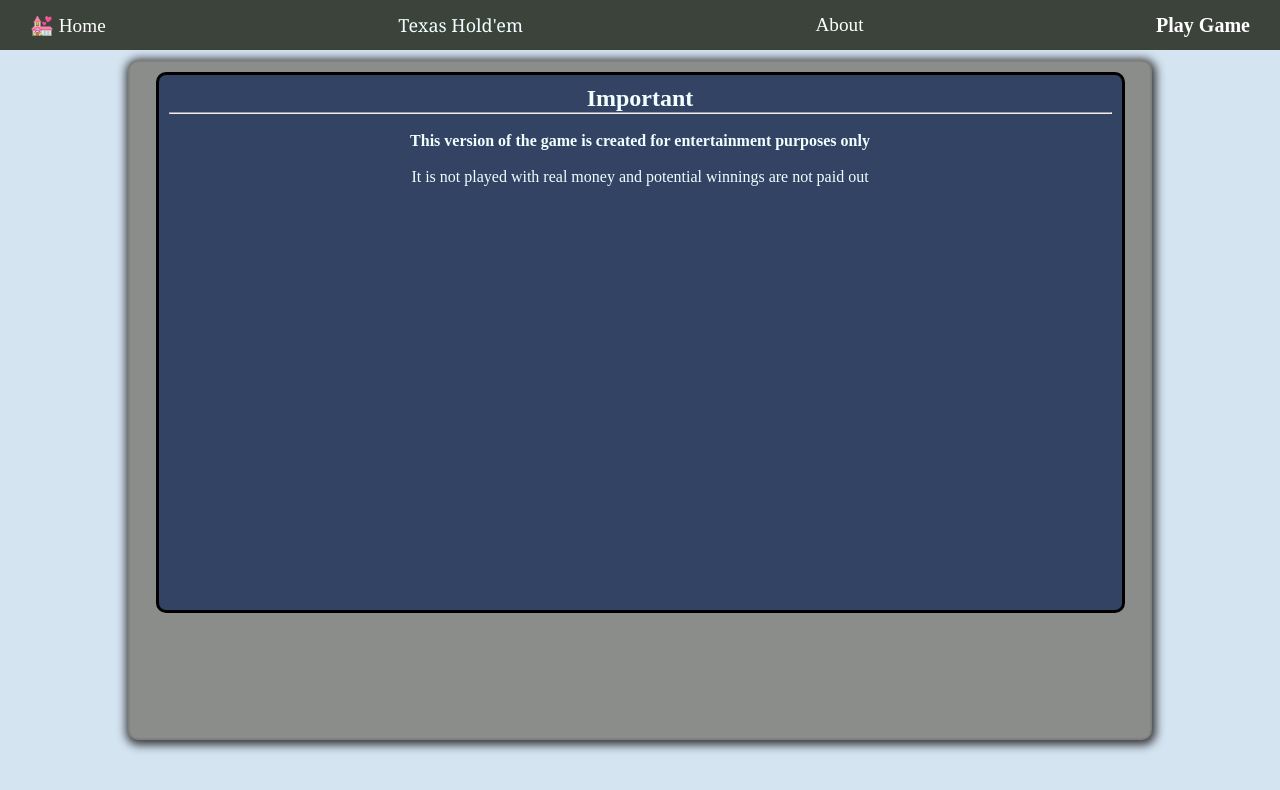
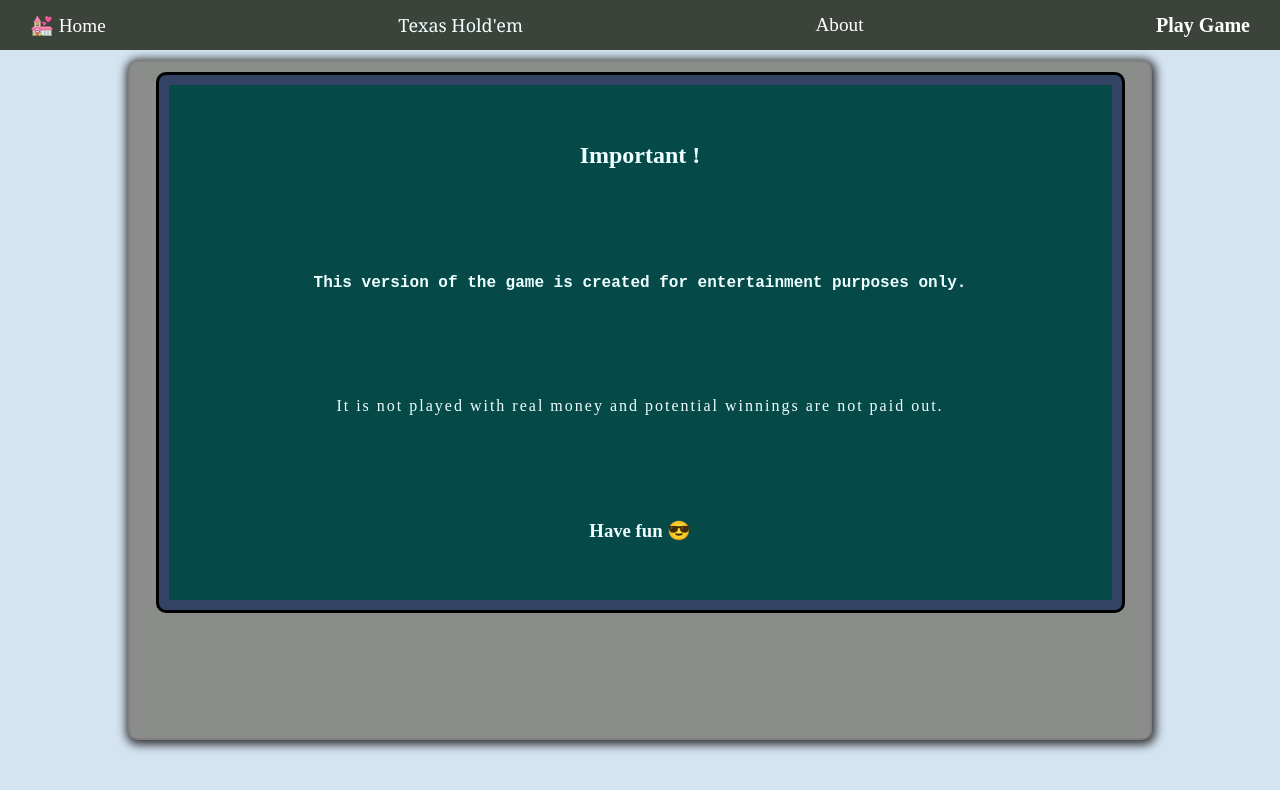
Before and after one commit to kokolotoo/semple-hold-em, a React (Vite) app: page /about in a window 1280 px wide. Shown: the top 790 px of the page. Built offline with nearby package versions, Linux system fonts and the light colour scheme.

Commit message:
last changes

```diff
--- a/src/Components/Cards/Cards.jsx
+++ b/src/Components/Cards/Cards.jsx
@@ -2,19 +2,18 @@ import React from 'react';
 import DataContext from '../../Context/DataContext';
 import { useState, useEffect, useContext } from 'react';
 import { draftedCard } from './draftedCard';
-import ReactCardFlip from 'react-card-flip';
+import FlippedCards from './FlippedCards';
 import './carts.css'
 
 
 const Cards = () => {
   const [currentCards, setCurrentCards] = useState([])
-  const { deckOfCards , isOpened} = useContext(DataContext);
+  const { isOpened } = useContext(DataContext);
 
 
   useEffect(() => {
     const rowCards = draftedCard()
     setCurrentCards(rowCards)
-    //console.log(rowCards);
   }, [])
 
   const stopCard = (current) => {
@@ -33,16 +32,17 @@ const Cards = () => {
       <div className='cards'>
         {currentCards.map((cart, i) =>
           <section key={i} className='single-cart'>
-            <img src={cart.img} alt="" /><hr />
+            <FlippedCards cart={cart} /><hr />
             <button
               className='play-buttons'
               onClick={() => stopCard(cart.symbol)}
               style={{
-                backgroundColor:isOpened? 'grey' : cart.stopped? 'red': "green",
-                color:'azure'
+                backgroundColor: isOpened ? 'grey' : cart.stopped ? 'red' : "green",
+                color: 'azure'
               }}
               disabled={isOpened}
-            ><b> {cart.stopped ? 'Kept' : "Keep"}</b></button>
+            ><b> {cart.stopped ? 'Kept' : "Keep"}</b>
+            </button>
           </section>
 
         )}
--- a/src/Components/Cards/FlippedCards.jsx
+++ b/src/Components/Cards/FlippedCards.jsx
@@ -1,7 +1,9 @@
 import React from 'react'
 import ReactCardFlip from 'react-card-flip';
+import { useState } from 'react';
+import './carts.css'
 
-const FlippedCards = (cart) => {
+const FlippedCards = ({cart}) => {
     const [flipped, setFlipped] = useState(false)
     const handleFlip = () => {
         setFlipped(true)
@@ -13,18 +15,19 @@ const FlippedCards = (cart) => {
       <ReactCardFlip
           isFlipped={flipped}
           flipDirection="horizontal"
-          flipSpeedBackToFront={1.5}
-          flipSpeedFrontToBack={1.5}
+          flipSpeedBackToFront={0.5}
+          flipSpeedFrontToBack={0.5}
       >
-          <div className='cart'>
-              This is the front of the card.
+          <section>
+              <img src="https://deckofcardsapi.com/static/img/back.png" alt="" />
+              <br />
               <button onClick={handleFlip}>Click to flip</button>
-          </div>
+          </section>
 
-          <div className='cart back'>
-              <img src={cart.img} alt="" /><hr />
-              <button onClick={() => setFlipped(prev => !prev)}>Click to flip</button>
-          </div>
+          <section>
+              <img src={cart.img} alt="" />
+             <br />
+          </section>
       </ReactCardFlip>
   )
 }
--- a/src/Components/Cards/carts.css
+++ b/src/Components/Cards/carts.css
@@ -21,6 +21,7 @@
     flex-direction: column;
     row-gap: 20px;
 }
+
 
 
 @media(max-width: 1160px) {
--- a/src/Components/Cards/draftedCard.js
+++ b/src/Components/Cards/draftedCard.js
@@ -20,7 +20,8 @@ export const generateDeck = () => {
             deck.push({
                 symbol,
                 img: `https://deckofcardsapi.com/static/img/${rank}${suit}.png`,
-                stopped: false
+                stopped: false,
+                flipped: false
             });
         }
     }
--- a/src/Components/Home/About.jsx
+++ b/src/Components/Home/About.jsx
@@ -1,17 +1,17 @@
 import React from 'react'
+import './home.css'
 
 const About = () => {
   return (
-    <main style={{
-      color: 'azure', textAlign: "center",
-    }}>
-      <h2>Important</h2><hr />
-      <br /><h4>
-        This version of the game is created for entertainment purposes only
+    <main className='about-info'>
+      <h2>Important !</h2>
+      <h4>
+        This version of the game is created for entertainment purposes only.
       </h4>
-      <br /><p>
-        It is not played with real money and potential winnings are not paid out
+      <p>
+        It is not played with real money and potential winnings are not paid out.
       </p>
+      <h3>Have fun 😎</h3>
     </main>
   )
 }
--- /dev/null
+++ b/src/Components/Home/home.css
@@ -0,0 +1,18 @@
+.about-info{
+    color: azure;
+    width: 100%;
+    height: 100%;
+    display: flex;
+    flex-direction: column;
+    justify-content: space-around;
+    align-items: center;
+    background-color: rgb(5, 73, 73);
+    padding: 5px;
+}
+.about-info h4{
+    font-family: 'Courier New', Courier, monospace;
+}
+
+.about-info p {
+    letter-spacing: 2px;
+}
--- a/src/Components/PlayGame/PlayButtons.jsx
+++ b/src/Components/PlayGame/PlayButtons.jsx
@@ -6,13 +6,19 @@ import './game.css'
 
 
 const PlayButtons = () => {
-    const { setIsOpened } = useContext(DataContext);
+    const { setIsOpened, setFirstRow } = useContext(DataContext);
     const location = useLocation();
     const [gameIsOpen, setGameIsOpen] = useState(false)
     const route = location.pathname.startsWith('/game')
     useEffect(() => {
         setGameIsOpen(route)
     }, [route])
+
+    const play = () => {
+
+        setIsOpened(prev => !prev)
+        setFirstRow(prev => !prev)
+    }
 
     return (
 
@@ -26,7 +32,7 @@ const PlayButtons = () => {
                     <button className='get button'>Get</button>
                     <button className='double button'>Double</button>
                     <button
-                        onClick={() => setIsOpened(prev => !prev)}
+                        onClick={play}
                         className='playButton'
                     >Play</button>
                 </div >
--- a/src/Context/DataContext.jsx
+++ b/src/Context/DataContext.jsx
@@ -11,8 +11,8 @@ const DataContext = createContext({});
 export const DataProvider = ({ children }) => {
     const [money, setMoney] = useState(0)
     const [bet, setBet] = useState(1)
-    const [deckOfCards, setDeckOfCards] = useState(generateDeck())
-    const [isOpened, setIsOpened] = useState(false)
+    const deckOfCards = generateDeck()
+    const [isOpened, setIsOpened] = useState(true)
     const [playGame, setPlayGame] = useState(false)
     const [firstRow, setFirstRow] = useState(true)
 
```
